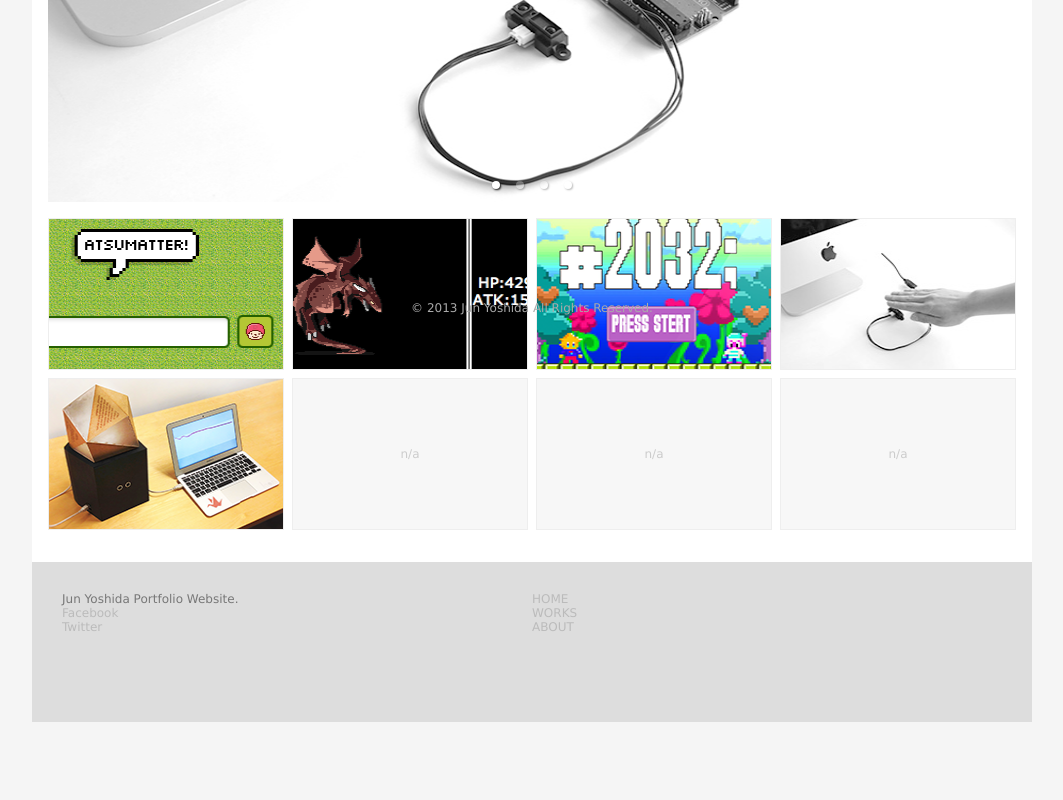
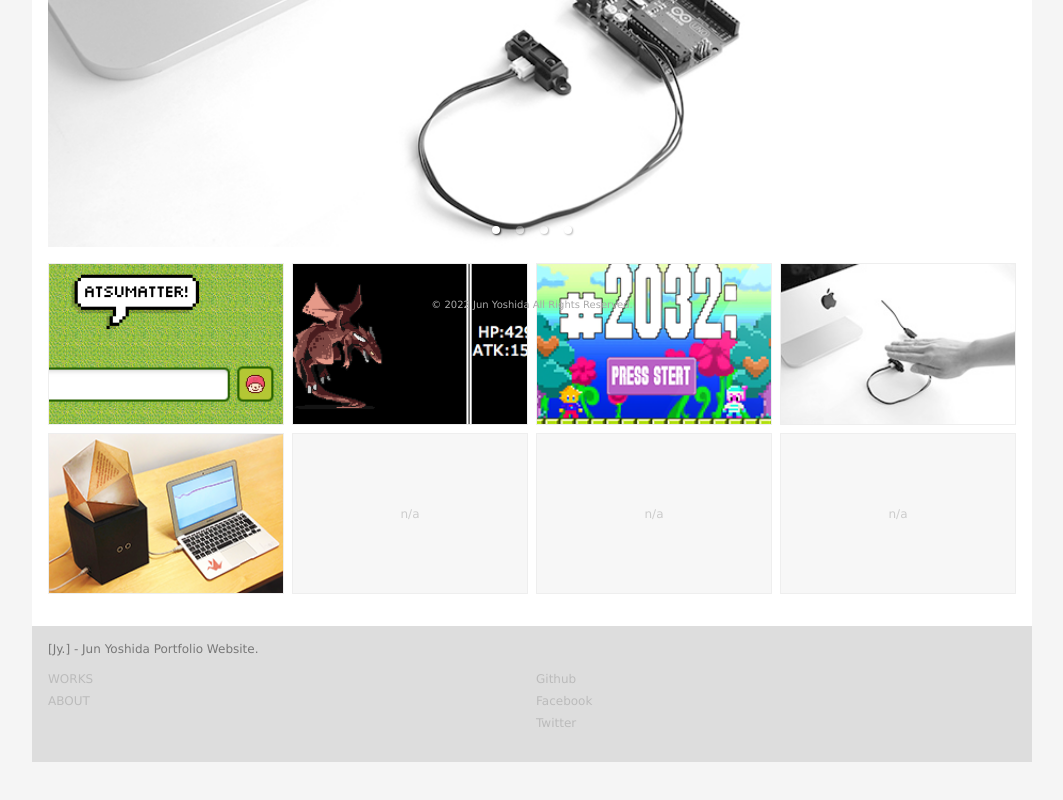
Before and after one commit to ysjn/jyw, a Next.js app: page / in a window 1280 px wide. Shown: the part 474-1274 px from the top of the page, without its empty margins (108-1171 px from the left). Built offline with nearby package versions, Linux system fonts and the light colour scheme.

Commit message:
feat: refactor Footer, Grid, works

```diff
--- /dev/null
+++ b/components/Footer/Footer.module.scss
@@ -0,0 +1,24 @@
+.Footer {
+  padding: 16px;
+  color: #777;
+  background-color: #ddd;
+
+  &__title {
+    margin-bottom: 16px;
+  }
+
+  li:not(:last-child) {
+    margin-bottom: 8px;
+  }
+
+  &__copy {
+    position: fixed;
+    bottom: 0;
+    left: 0;
+    z-index: 3000;
+    width: 100%;
+    margin-bottom: 16px;
+    color: #aaa;
+    text-align: center;
+  }
+}
--- a/components/Footer/Footer.tsx
+++ b/components/Footer/Footer.tsx
@@ -1,22 +1,15 @@
 import Link from 'next/link';
+import styles from './Footer.module.scss';
+
+import { Grid } from '@/components/Grid/Grid';
+import { GridItem } from '@/components/Grid/GridItem';
 
 export const Footer: React.FC = () => (
-  <footer>
-    <div id="bottomFooter" className="clearfix">
-      <div id="footerL">
-        <p>Jun Yoshida Portfolio Website.</p>
-        <p>
-          <a href="https://www.facebook.com/jun.yoshida.775">Facebook</a>
-        </p>
-        <p>
-          <a href="https://twitter.com/Ys_Jn">Twitter</a>
-        </p>
-      </div>
-      <div id="footerR">
+  <footer className={styles.Footer}>
+    <p className={styles.Footer__title}>[Jy.] - Jun Yoshida Portfolio Website.</p>
+    <Grid column={2} noBorder noBackground>
+      <GridItem noCentering>
         <ul>
-          <li>
-            <Link href="/">HOME</Link>
-          </li>
           <li>
             <Link href="/works">WORKS</Link>
           </li>
@@ -24,9 +17,31 @@ export const Footer: React.FC = () => (
             <Link href="/about">ABOUT</Link>
           </li>
         </ul>
-      </div>
-    </div>
-
-    <div id="footer">© 2013 Jun Yoshida All Rights Reserved.</div>
+      </GridItem>
+      <GridItem noCentering>
+        <ul>
+          <li>
+            <p>
+              <a href="https://www.github.com/ysjn">Github</a>
+            </p>
+          </li>
+          <li>
+            <p>
+              <a href="https://www.facebook.com/jun.yoshida.775">Facebook</a>
+            </p>
+          </li>
+          <li>
+            <p>
+              <a href="https://twitter.com/Ys_Jn">Twitter</a>
+            </p>
+          </li>
+        </ul>
+      </GridItem>
+    </Grid>
+    <small className={styles.Footer__copy}>
+      &copy;
+      {` ${new Date().getFullYear()} `}
+      Jun Yoshida All Rights Reserved.
+    </small>
   </footer>
 );
--- a/components/Grid/Grid.module.scss
+++ b/components/Grid/Grid.module.scss
@@ -23,7 +23,6 @@
     display: flex;
     align-items: center;
     justify-content: center;
-    min-height: 150px;
     background-color: #f7f7f7;
     border: 1px solid #eee;
 
@@ -36,6 +35,10 @@
       color: #ccc;
       content: 'n/a';
     }
+  }
+
+  &__itemNoCentering {
+    display: block;
   }
 
   &__noBackground > .Grid__item {
--- a/components/Grid/GridItem.tsx
+++ b/components/Grid/GridItem.tsx
@@ -1,5 +1,14 @@
+import classNames from 'classnames';
 import styles from './Grid.module.scss';
 
-export const GridItem: React.FC<{ children?: React.ReactNode }> = (props) => {
-  return <div className={styles.Grid__item}>{props.children}</div>;
+interface GridItemProps {
+  noCentering?: boolean;
+  children?: React.ReactNode;
+}
+
+export const GridItem: React.FC<GridItemProps> = (props) => {
+  const className = classNames(styles.Grid__item, {
+    [styles.Grid__itemNoCentering]: props.noCentering,
+  });
+  return <div className={className}>{props.children}</div>;
 };
--- a/lib/constants.ts
+++ b/lib/constants.ts
@@ -1,19 +1,19 @@
 export const HAS_VISITED = 'jyw.has.visited';
 
 export const WORKS = [
-  { href: '/works/atsum/', src: '/works/atsum/thumbnail.png' },
-  { href: '/works/fbm/', src: '/works/fbm/thumbnail.png' },
-  { href: '/works/2032/', src: '/works/2032/thumbnail.png' },
-  { href: '/works/blocks/', src: '/works/blks/thumbnail.jpg' },
-  { href: '/works/bfp/', src: '/works/bfp/thumbnail.jpg' },
+  { href: '/works/atsum/', src: '/works/atsum/thumbnail.png', alt: '' },
+  { href: '/works/fbm/', src: '/works/fbm/thumbnail.png', alt: '' },
+  { href: '/works/2032/', src: '/works/2032/thumbnail.png', alt: '' },
+  { href: '/works/blocks/', src: '/works/blks/thumbnail.jpg', alt: '' },
+  { href: '/works/bfp/', src: '/works/bfp/thumbnail.jpg', alt: '' },
   {},
   {},
   {},
 ];
 
 export const SLIDE_SHOW = [
-  { href: '/works/blocks', src: '/slideshow/1.jpg' },
-  { href: '/works/blocks', src: '/slideshow/2.jpg' },
-  { href: '/works/2032', src: '/slideshow/3.jpg' },
-  { href: '/works/bfp', src: '/slideshow/4.jpg' },
+  { href: '/works/blocks', src: '/slideshow/1.jpg', alt: '' },
+  { href: '/works/blocks', src: '/slideshow/2.jpg', alt: '' },
+  { href: '/works/2032', src: '/slideshow/3.jpg', alt: '' },
+  { href: '/works/bfp', src: '/slideshow/4.jpg', alt: '' },
 ];
--- a/pages/index.tsx
+++ b/pages/index.tsx
@@ -54,7 +54,13 @@ const Home: NextPage = () => {
               <div key={index}>
                 <Link href={slide.href}>
                   <a>
-                    <Image src={slide.src} layout="fill" alt="" />
+                    <Image
+                      src={slide.src}
+                      alt={slide.alt}
+                      layout="responsive"
+                      width="900"
+                      height="600"
+                    />
                   </a>
                 </Link>
               </div>
@@ -66,15 +72,20 @@ const Home: NextPage = () => {
               <GridItem key={index}>
                 {work.href && work.src && (
                   <Link href={work.href}>
-                    <a>
-                      <Image src={work.src} layout="fill" alt="" />
+                    <a style={{ width: '100%' }}>
+                      <Image
+                        src={work.src}
+                        alt={work.alt}
+                        layout="responsive"
+                        width="220"
+                        height="150"
+                      />
                     </a>
                   </Link>
                 )}
               </GridItem>
             ))}
           </Grid>
-          <div id="contentWrap" className="clearfix"></div>
         </div>
         <Footer />
       </div>
--- a/pages/works/blocks.tsx
+++ b/pages/works/blocks.tsx
@@ -59,7 +59,7 @@ const works_blocks: NextPage = () => {
               </p>
             </GridItem>
           </Grid>
-          <div id="vid" className="clearfix">
+          <div id="vid">
             <iframe
               src="//player.vimeo.com/video/96424638?portrait=0&title=0&badge=0&byline=0&color=EEE"
               width="800"
--- a/styles/global.scss
+++ b/styles/global.scss
@@ -1,5 +1,3 @@
-@charset "utf-8";
-
 body {
   width: 100%;
   margin: 0;
@@ -20,13 +18,9 @@ a {
   }
 }
 
-.carousel .slider {
-  min-height: 600px;
-}
-
 .Wrapper {
   position: relative;
-  width: 1000px;
+  max-width: 1000px;
   margin: 60px auto;
   background: white;
 }
@@ -46,36 +40,3 @@ a {
   border-top: solid 1px #eee;
   border-bottom: solid 1px #eee;
 }
-
-/* フッタの設定 */
-#footer {
-  position: fixed;
-  bottom: 5px;
-  z-index: 3000;
-  width: 1000px;
-  min-height: 20px;
-  padding: 0 auto;
-  color: #aaa;
-  text-align: center;
-}
-
-#bottomFooter {
-  width: 940px;
-  height: 100px;
-  padding: 30px;
-  margin: 0 auto;
-  background: #ddd;
-}
-
-#footerL {
-  float: left;
-  width: 470px;
-  height: 100px;
-  color: #777;
-}
-
-#footerR {
-  float: left;
-  width: 470px;
-  height: 100px;
-}
--- a/styles/reset.css
+++ b/styles/reset.css
@@ -80,36 +80,3 @@ abbr,
 acronym {
   border: 0;
 }
-
-/* Begin Typography & Colors */
-
-/* html {
-	overflow: scroll;
-	overflow: -moz-scrollbars-vertical;
-	overflow-x: scroll;
-} */
-
-/* Clearfix */
-.clearfix::after {
-  display: block;
-  height: 0;
-  clear: both;
-  visibility: hidden;
-  content: ' ';
-}
-
-.clearfix {
-  display: inline-block;
-  min-height: 1%;
-}
-
-/* Hides from IE-mac \ */
-* html .clearfix {
-  height: 1%;
-}
-
-.clearfix {
-  display: block;
-}
-
-/* End hide from IE-Mac */
```
Also changed, not shown: pages/works/index.tsx (+8 -2 lines).
